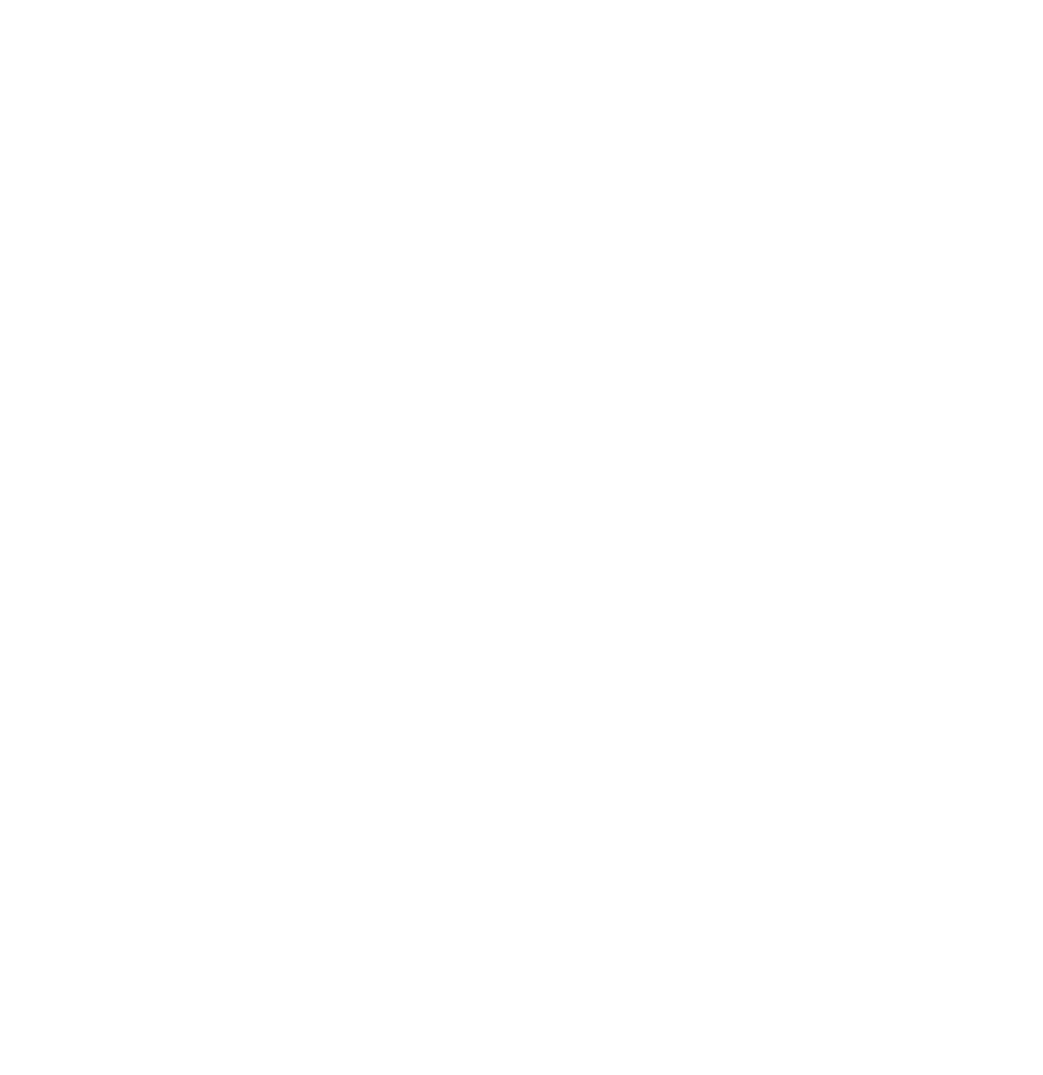
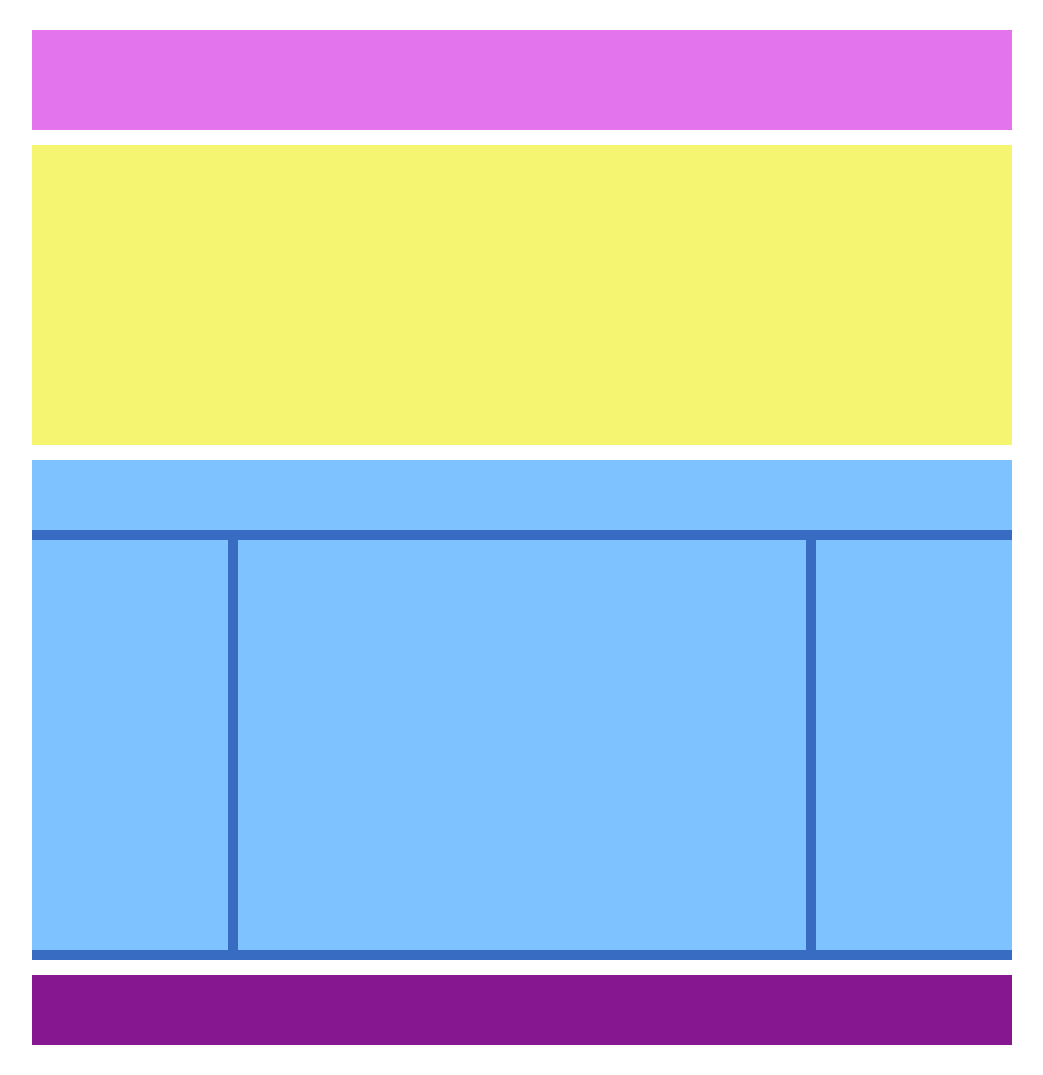
Before and after one commit to Frameck/htmlcss-struttura-wp, a plain HTML site: page index.html in a window 1280 px wide. Shown: the whole page, without its empty margins (118-1161 px from the left). Before the commit the page ends 800 px from the top, so only its background shows below. Drawn offline with Linux system fonts and the light colour scheme.

Commit message:
Completato esercizio

```diff
--- a/css/style.css
+++ b/css/style.css
@@ -3,3 +3,65 @@
     padding: 0;
     box-sizing: border-box;
 }
+
+body {
+    padding: 30px 150px;
+}
+
+nav {
+    height: 100px;
+    background-color: rgb(228, 115, 238);
+    margin-bottom: 15px;
+}
+
+.header {
+    height: 300px;
+    background-color: rgb(245, 245, 113);
+    margin-bottom: 15px;
+}
+
+main {
+    height: 500px;
+    background-color: rgb(126, 195, 255);
+    margin-bottom: 15px;
+}
+
+.clearfix::after {
+    content: "";
+    display: table;
+    clear: both;
+}
+
+.top {
+    width: 100%;
+    height: 70px;
+}
+
+.left {
+    float: left;
+    width: 20%;
+    height: calc(100% - 70px);
+}
+
+.center {
+    float: left;
+    width: 60%;
+    height: calc(100% - 70px);
+    border: 10px solid rgb(56, 107, 194);
+}
+
+.right {
+    float: left;
+    width: 20%;
+    height: calc(100% - 70px);
+}
+
+.border {
+    border-top: 10px solid rgb(56, 107, 194);
+    border-bottom: 10px solid rgb(56, 107, 194);
+}
+
+footer {
+    height: 70px;
+    background-color: rgb(134, 23, 145);
+}
--- a/index.html
+++ b/index.html
@@ -6,6 +6,16 @@
     <link rel="stylesheet" href="css/style.css">
 </head>
 <body>
-
+    <header>
+        <nav></nav>
+        <div class="header"></div>
+    </header>
+    <main class="clearfix">
+        <div class="top"></div>
+        <div class="left border"></div>
+        <div class="center"></div>
+        <div class="right border"></div>
+    </main>
+    <footer></footer>
 </body>
 </html>
```
